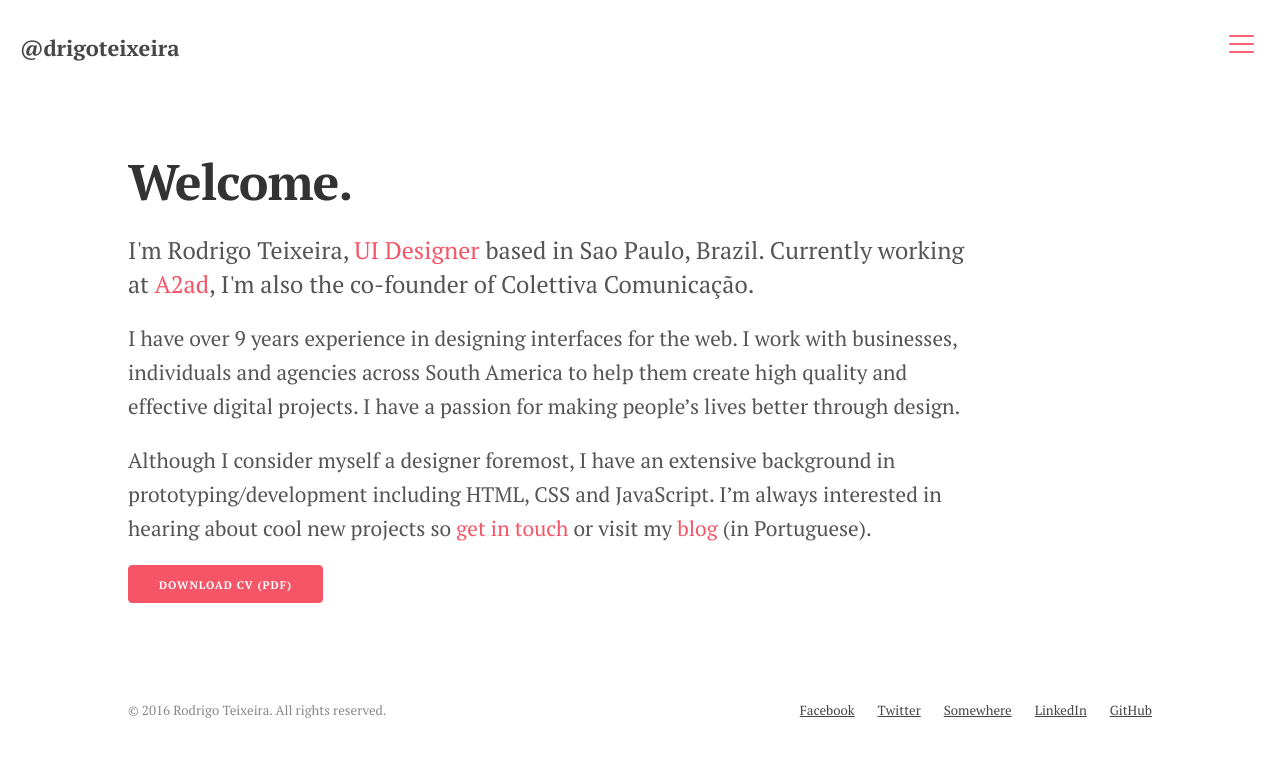
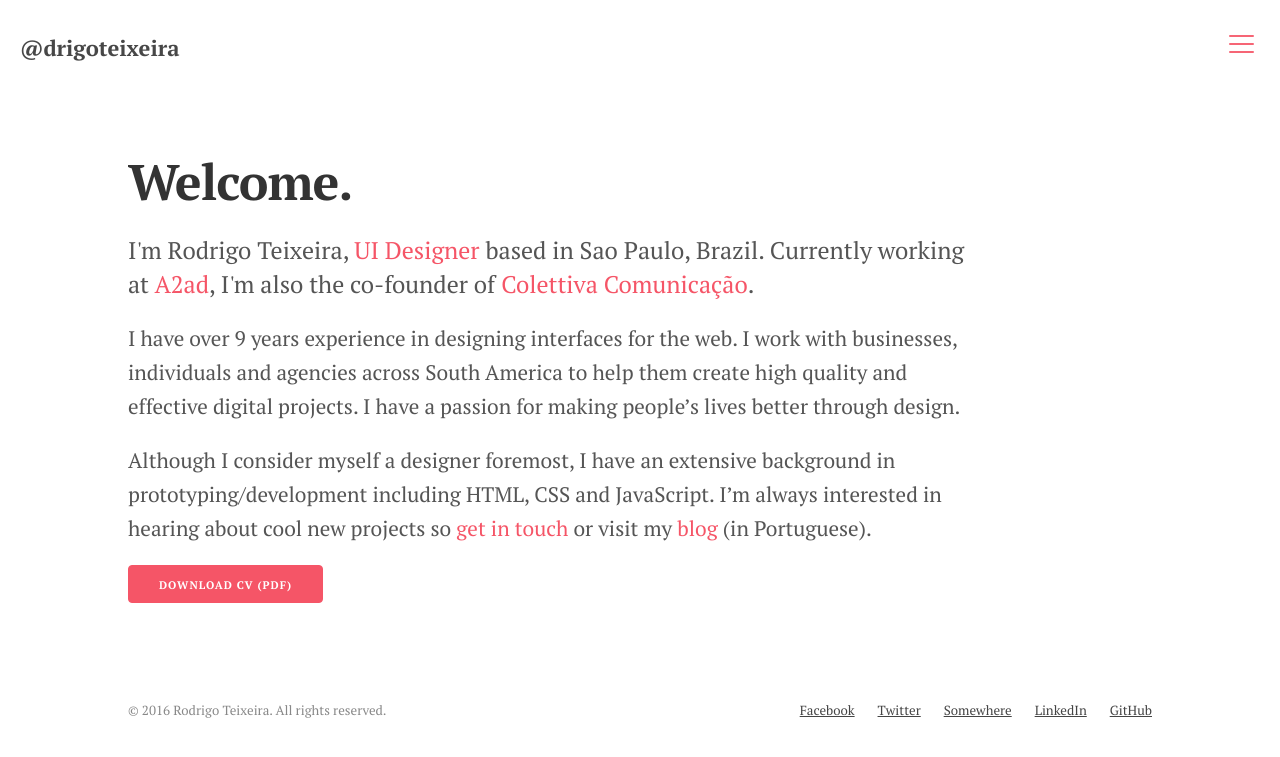
Before and after one commit to drigoteixeira/drigoteixeira.github.io, a Jekyll site: the page built from about/index.html, in a window 1280 px wide. Shown: the top 757 px of the page. Built offline with Jekyll 4.4.1, drawn with Linux system fonts in a browser that asks for light colours; nearby versions of some CDN libraries.

Commit message:
Update about page

```diff
--- a/about/index.html
+++ b/about/index.html
@@ -10,7 +10,7 @@ title: About
 				<h2>Welcome.</h2>
 
 
-				<p class="subhead">I'm Rodrigo Teixeira, <a href="/">UI Designer</a> based in Sao Paulo, Brazil. Currently working at <a href="http://www.a2ad.com.br">A2ad</a>, I'm also the co-founder of Colettiva Comunicação. </p>
+				<p class="subhead">I'm Rodrigo Teixeira, <a href="/">UI Designer</a> based in Sao Paulo, Brazil. Currently working at <a href="http://www.a2ad.com.br">A2ad</a>, I'm also the co-founder of <a href="http://www.colettiva.com.br">Colettiva Comunicação</a>. </p>
 
 				<p>I have over 9 years experience in designing interfaces for the web. I work with businesses, individuals and agencies across South America to help them create high quality and effective digital projects. I have a passion for making people’s lives better through design. </p>
 
```
